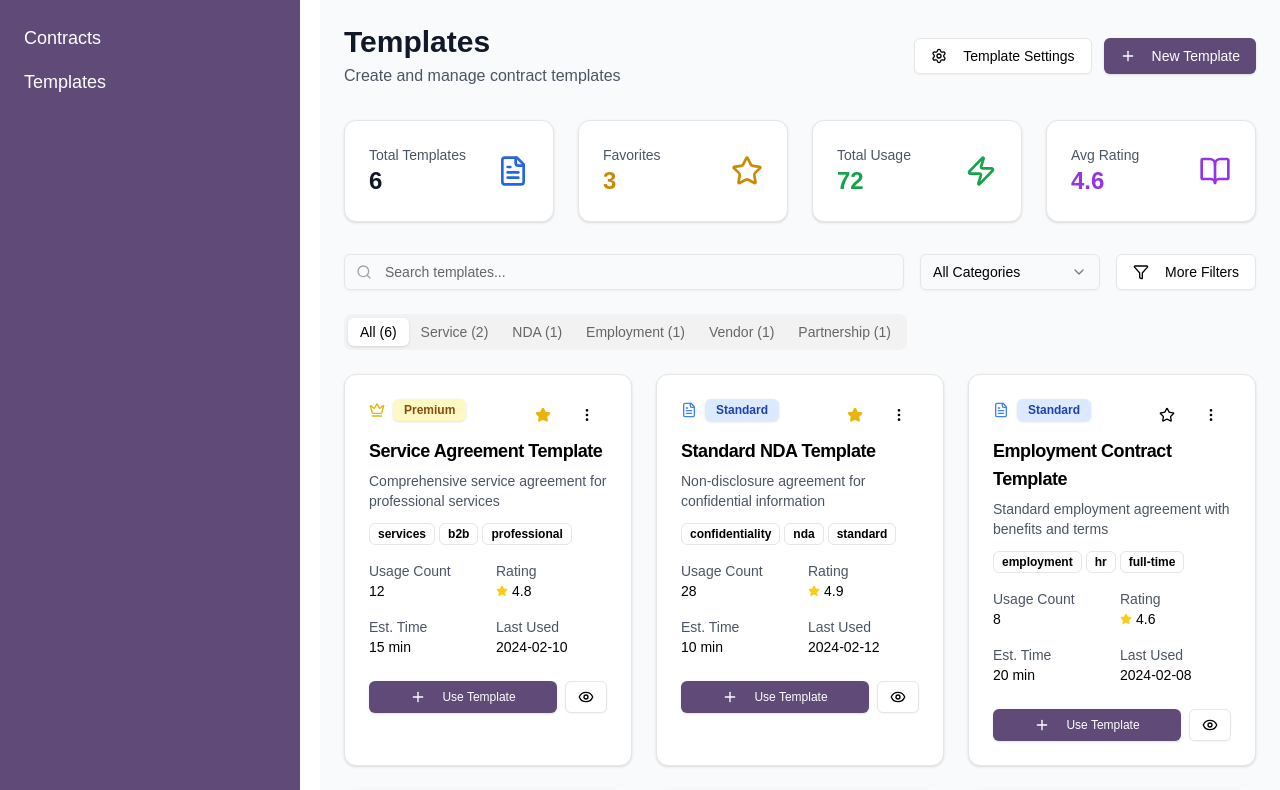
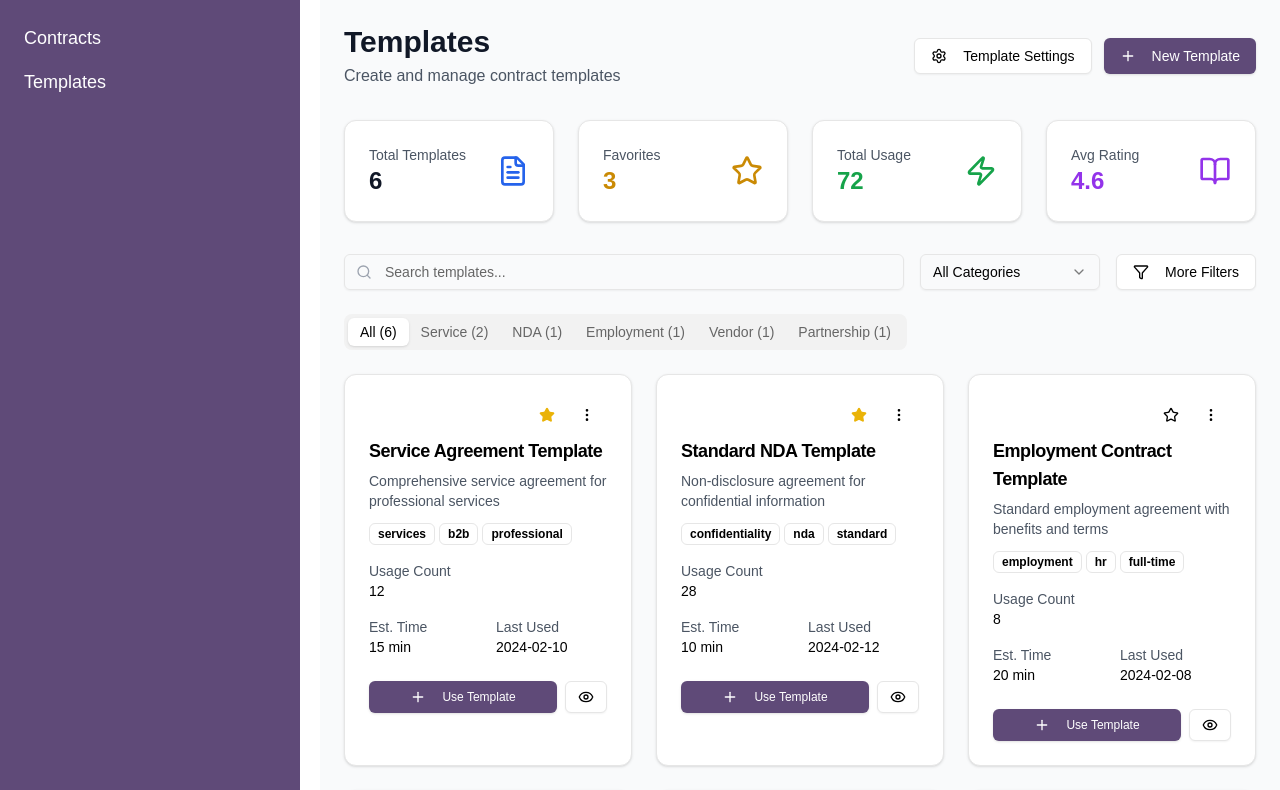
Before and after one commit to MilesLarkot/contract-builder, a Next.js app: page /templates in a window 1280 px wide. Shown: the top 790 px of the page. Built offline with nearby package versions, Linux system fonts and the light colour scheme.

Commit message:
bug fixes

```diff
--- a/app/templates/page.tsx
+++ b/app/templates/page.tsx
@@ -330,18 +330,22 @@ const TemplatesPage = () => {
             >
               <CardHeader className="pb-3">
                 <div className="flex items-start justify-between">
-                  <div className="flex items-center gap-2">
+                  <div className="flex items-center gap-2 hidden">
                     {getTypeIcon(template.type)}
                     <Badge className={getTypeColor(template.type)}>
                       {template.type.charAt(0).toUpperCase() +
                         template.type.slice(1)}
                     </Badge>
                   </div>
-                  <div className="flex items-center gap-1">
+                  <div className="flex items-center w-full">
                     <Button
                       variant="ghost"
                       size="sm"
-                      className={template.isFavorite ? "text-yellow-500" : ""}
+                      className={
+                        template.isFavorite
+                          ? "ml-auto text-yellow-500"
+                          : "ml-auto "
+                      }
                     >
                       <Star
                         className={`h-4 w-4 ${
@@ -408,8 +412,8 @@ const TemplatesPage = () => {
                       <p className="font-medium">{template.usageCount}</p>
                     </div>
                     <div>
-                      <p className="text-gray-600">Rating</p>
-                      <div className="flex items-center gap-1">
+                      <p className="text-gray-600 hidden">Rating</p>
+                      <div className="flex items-center gap-1 hidden">
                         <Star className="h-3 w-3 fill-current text-yellow-400" />
                         <span className="font-medium">{template.rating}</span>
                       </div>
```
Also changed, not shown: components/ContractEditor.module.css (+10 -0 lines).
